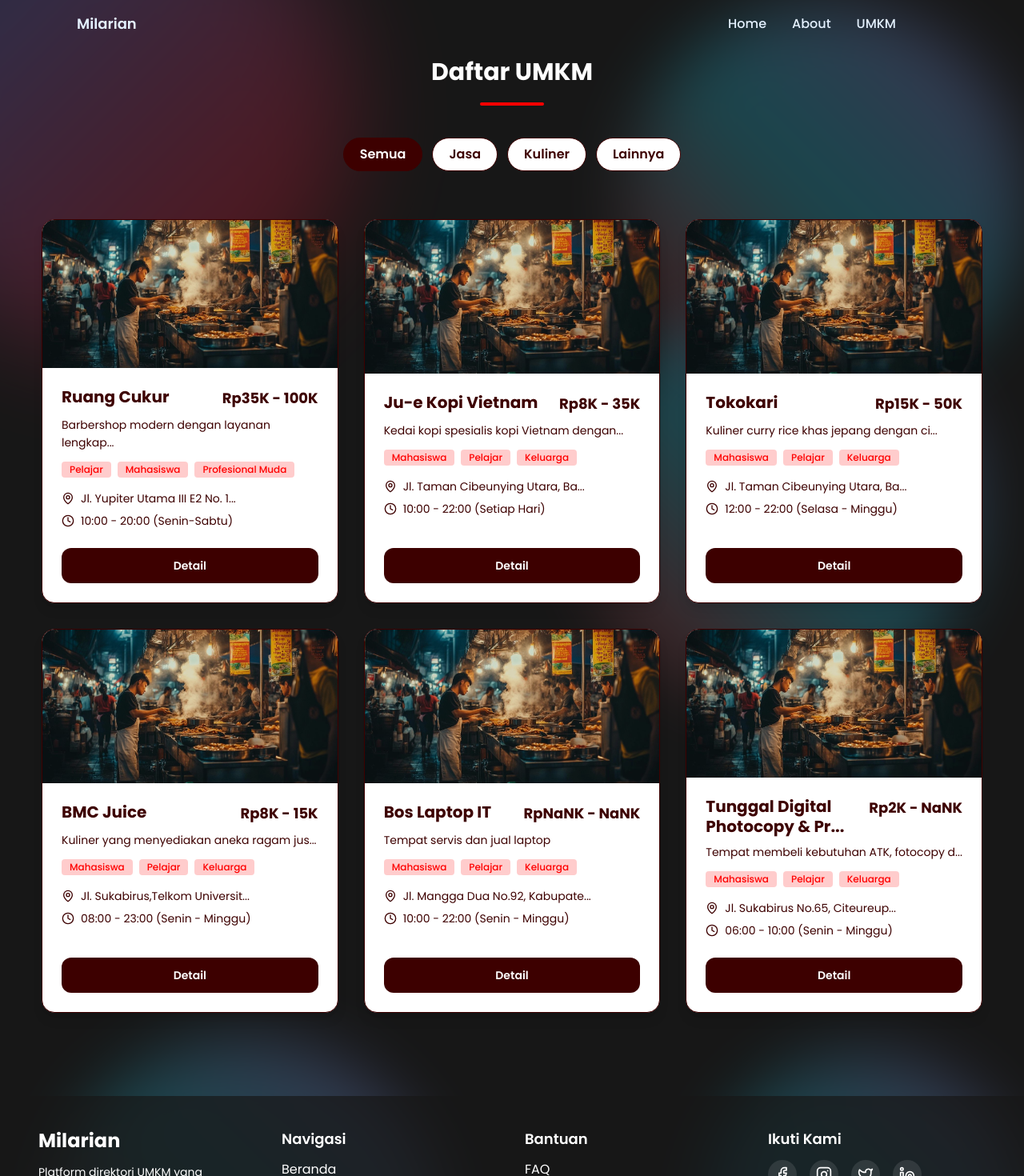
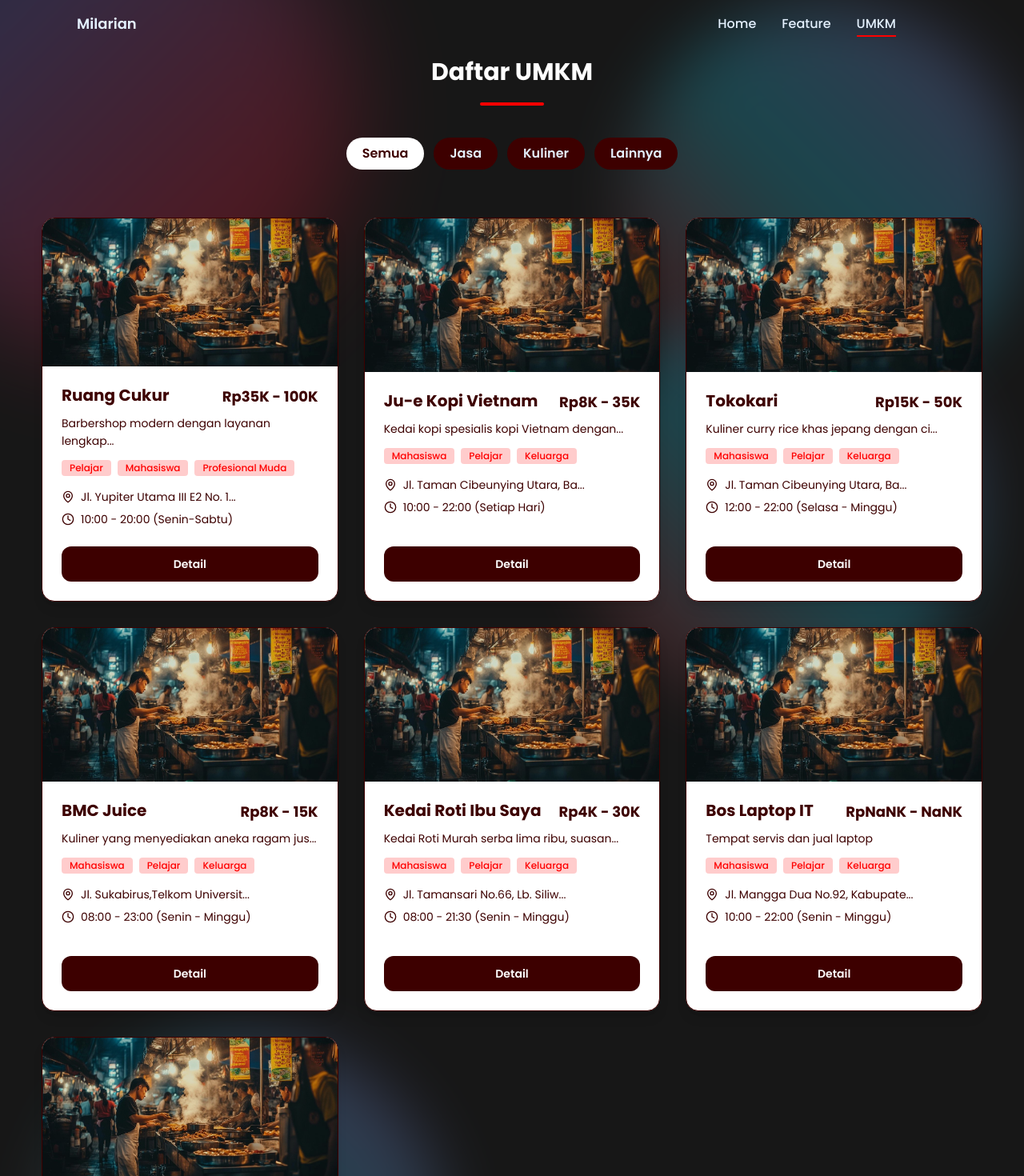
Before and after one commit to kanaee-cloud/milarian-fe, a React (Vite) app: page /umkm in a window 1280 px wide. Shown: the top 1470 px of the page at 80% size. Built offline with nearby package versions, Linux system fonts and the light colour scheme.

Commit message:
feat: fixing minor css and modals detail for umkm

```diff
--- a/src/components/Navbar.jsx
+++ b/src/components/Navbar.jsx
@@ -1,57 +1,67 @@
-import { useState, useEffect } from 'react';
+import { useState, useEffect } from "react";
+import { Menu, X } from "lucide-react";
+import { useLocation } from "react-router-dom";
 
 export const Navbar = () => {
   const [isScrolled, setIsScrolled] = useState(false);
   const [isMobileMenuOpen, setIsMobileMenuOpen] = useState(false);
+  const location = useLocation();
 
   useEffect(() => {
-        const handleScroll = () => {
-            setIsScrolled(window.scrollY > 10);
-        };
-
-        window.addEventListener('scroll', handleScroll);
-        return () => window.removeEventListener('scroll', handleScroll);
+    const handleScroll = () => setIsScrolled(window.scrollY > 10);
+    window.addEventListener("scroll", handleScroll);
+    return () => window.removeEventListener("scroll", handleScroll);
   }, []);
 
   const menuItems = [
     { name: "Home", link: "/" },
-        { name: "About", link: "/about" },
+    { name: "Feature", link: "/feature" },
     { name: "UMKM", link: "/umkm" },
   ];
 
   const handleMenuClick = () => setIsMobileMenuOpen(false);
 
-    const linkStyle = { textDecorationColor: 'transparent' };
-    const handleMouseEnter = (e) => e.currentTarget.style.textDecorationColor = '#FF0000';
-    const handleMouseLeave = (e) => e.currentTarget.style.textDecorationColor = 'transparent';
-
-    const renderMenuItems = (isMobile = false) => (
-        menuItems.map((navItem, index) => (
-            <li key={index}>
+  const renderMenuItems = (isMobile = false) =>
+    menuItems.map((navItem, index) => {
+      const isActive = location.pathname === navItem.link;
+      return (
+        <li key={index} className="relative group">
           <a
             href={navItem.link}
-                    className="text-light font-medium hover:underline decoration-2 underline-offset-4"
-                    style={linkStyle}
-                    onMouseEnter={handleMouseEnter}
-                    onMouseLeave={handleMouseLeave}
             onClick={isMobile ? handleMenuClick : undefined}
+            className={`text-light font-medium transition-colors duration-300 ${
+              isActive ? "text-accent" : "hover:text-accent"
+            }`}
           >
             {navItem.name}
+            {/* underline animasi */}
+            <span
+              className={`absolute left-0 bottom-[-4px] h-[2px] bg-accent transition-all duration-300 ease-in-out ${
+                isActive
+                  ? "w-full"
+                  : "w-0 group-hover:w-full"
+              }`}
+            ></span>
           </a>
         </li>
-        ))
       );
+    });
 
   return (
-        <nav className={`flex justify-between px-6 md:px-24 py-4 mb-6 items-center fixed top-0 left-0 right-0 z-50 transition-all duration-300 ${
-            isScrolled || isMobileMenuOpen ? 'bg-dark/80 backdrop-blur-md shadow-lg' : 'bg-transparent'
-        }`}>
-            <h1 className="font-semibold text-lg text-light md:block absolute md:relative left-1/2 md:left-0 -translate-x-1/2 md:translate-x-0">Milarian</h1>
+    <nav
+      className={`flex justify-between px-6 md:px-24 py-4 mb-6 items-center fixed top-0 left-0 right-0 z-50 transition-all duration-300 ${
+        isScrolled || isMobileMenuOpen
+          ? "bg-dark/80 backdrop-blur-md shadow-lg"
+          : "bg-transparent"
+      }`}
+    >
+      {/* Logo */}
+      <h1 className="font-semibold text-lg text-light md:block absolute md:relative left-1/2 md:left-0 -translate-x-1/2 md:translate-x-0">
+        Milarian
+      </h1>
 
       {/* Desktop Menu */}
-            <ul className="hidden md:flex gap-8 mr-16">
-                {renderMenuItems()}
-            </ul>
+      <ul className="hidden md:flex gap-8 mr-16">{renderMenuItems()}</ul>
 
       {/* Burger Menu Button */}
       <button
@@ -59,26 +69,22 @@ export const Navbar = () => {
         onClick={() => setIsMobileMenuOpen(!isMobileMenuOpen)}
         aria-label="Toggle menu"
       >
-                <svg
-                    className="w-6 h-6"
-                    fill="none"
-                    stroke="currentColor"
-                    viewBox="0 0 24 24"
-                >
-                    <path
-                        strokeLinecap="round"
-                        strokeLinejoin="round"
-                        strokeWidth={2}
-                        d={isMobileMenuOpen ? "M6 18L18 6M6 6l12 12" : "M4 6h16M4 12h16M4 18h16"}
-                    />
-                </svg>
+        {isMobileMenuOpen ? <X size={28} /> : <Menu size={28} />}
       </button>
 
       {/* Mobile Menu */}
-            <div className={`absolute top-full left-0 right-0 bg-dark/80 backdrop-blur-md md:hidden overflow-hidden transition-all duration-300 ease-in-out shadow-lg ${
-                isMobileMenuOpen ? 'max-h-64 opacity-100' : 'max-h-0 opacity-0'
-            }`}>
-                <div style={{ height: '2px', backgroundColor: '#FF0000', margin: '8px 24px 0' }}></div>
+      <div
+        className={`absolute top-full left-0 right-0 bg-dark/80 backdrop-blur-md md:hidden overflow-hidden transition-all duration-300 ease-in-out shadow-lg ${
+          isMobileMenuOpen ? "max-h-64 opacity-100" : "max-h-0 opacity-0"
+        }`}
+      >
+        <div
+          style={{
+            height: "2px",
+            backgroundColor: "#FF0000",
+            margin: "8px 24px 0",
+          }}
+        ></div>
         <ul className="flex flex-col items-center py-6 gap-6">
           {renderMenuItems(true)}
         </ul>
@@ -87,4 +93,4 @@ export const Navbar = () => {
   );
 };
 
-export default Navbar
+export default Navbar;
--- a/src/components/UmkmCard.jsx
+++ b/src/components/UmkmCard.jsx
@@ -9,7 +9,7 @@ const truncateText = (text, maxLength) => {
   return text.length > maxLength ? text.substring(0, maxLength) + "..." : text;
 };
 
-export const UmkmCard = ({ umkm }) => {
+export const UmkmCard = ({ umkm, onDetail }) => {
   return (
     <div className="w-full max-w-sm h-[480px] flex flex-col justify-between rounded-2xl overflow-hidden shadow-lg bg-white border border-gray-200 hover:scale-105 transition-transform duration-200">
       <div className="h-48 bg-hero bg-cover bg-center relative">
@@ -64,7 +64,9 @@ export const UmkmCard = ({ umkm }) => {
           </div>
         </div>
 
-        <button className="mt-6 w-full bg-primary text-white py-3 px-4 rounded-xl font-semibold text-sm hover:bg-primary/90 transition">
+        <button
+          onClick={() => onDetail(umkm)}
+          className="mt-6 w-full bg-primary text-white py-3 px-4 rounded-xl font-semibold text-sm hover:bg-primary/90 transition">
           Detail
         </button>
       </div>
--- a/src/components/UmkmFIlter.jsx
+++ b/src/components/UmkmFIlter.jsx
@@ -4,15 +4,15 @@ export const UmkmFilter = ({ selectedCategory, onSelectCategory }) => {
   const categories = ["Semua", "Jasa", "Kuliner", "Lainnya"];
 
   return (
-    <div className="flex flex-wrap justify-left gap-3 mb-10">
+    <div className="flex flex-wrap justify-center gap-3 mb-10">
       {categories.map((cat) => (
         <button
           key={cat}
           onClick={() => onSelectCategory(cat)}
-          className={`px-5 py-2 rounded-full font-semibold border transition-all duration-200 ${
+          className={`px-5 py-2 rounded-full font-semibold transition-all duration-200 ${
             selectedCategory === cat
-              ? "bg-primary text-white border-primary"
-              : "bg-white text-primary border-gray-300 hover:bg-primary/10"
+              ? "bg-white text-primary border-primary"
+              : "bg-primary text-light  hover:bg-accent/10"
           }`}
         >
           {cat}
--- /dev/null
+++ b/src/components/UmkmModal.jsx
@@ -0,0 +1,78 @@
+import { motion, AnimatePresence } from "framer-motion";
+import { X, MapPin, Clock } from "lucide-react";
+
+export const UmkmModal = ({ umkm, onClose }) => {
+  if (!umkm) return null;
+
+  return (
+    <AnimatePresence>
+      <motion.div
+        className="fixed inset-0 bg-black/50 backdrop-blur-sm flex justify-center items-center z-50"
+        initial={{ opacity: 0 }}
+        animate={{ opacity: 1 }}
+        exit={{ opacity: 0 }}
+      >
+        <motion.div
+          className="relative bg-gray rounded-2xl shadow-xl w-[90%] max-w-2xl p-6 overflow-y-auto max-h-[85vh]"
+          initial={{ y: 50, opacity: 0, scale: 0.95 }}
+          animate={{ y: 0, opacity: 1, scale: 1 }}
+          exit={{ y: 30, opacity: 0, scale: 0.95 }}
+          transition={{ type: "spring", damping: 20, stiffness: 120 }}
+        >
+
+          <button
+            onClick={onClose}
+            className="absolute top-4 right-4 text-gray-600 hover:text-red-500 bg-accent z-50 rounded-lg transition"
+          >
+            <X size={22} />
+          </button>
+
+          {/* Gambar */}
+          <div className="w-full h-48 rounded-xl bg-hero bg-cover bg-center mb-4 relative">
+            <div className="absolute inset-0 bg-black/20 rounded-xl"></div>
+          </div>
+
+          {/* Nama & Harga */}
+          <div className="flex justify-between items-start mb-3">
+            <h2 className="text-2xl font-bold text-gray-800">
+              {umkm.basicInfo.businessName}
+            </h2>
+            <p className="text-lg font-semibold text-accent">
+              Rp{(umkm.productsAndServices.priceRange.min / 1000).toFixed(0)}K -{" "}
+              {(umkm.productsAndServices.priceRange.max / 1000).toFixed(0)}K
+            </p>
+          </div>
+
+          {/* Deskripsi */}
+          <p className="text-gray-700 mb-4 leading-relaxed">
+            {umkm.basicInfo.shortDescription}
+          </p>
+
+          {/* Target Market */}
+          <div className="flex flex-wrap gap-2 mb-4">
+            {umkm.productsAndServices.targetMarket.map((market, i) => (
+              <span
+                key={i}
+                className="bg-accent/20 text-accent text-xs font-medium px-3 py-1 rounded-full"
+              >
+                {market}
+              </span>
+            ))}
+          </div>
+
+          {/* Info Lokasi & Jam Operasional */}
+          <div className="flex flex-col gap-3 text-gray-600 text-sm">
+            <div className="flex items-center gap-2">
+              <MapPin size={16} />
+              <span>{umkm.basicInfo.fullAddress}</span>
+            </div>
+            <div className="flex items-center gap-2">
+              <Clock size={16} />
+              <span>{umkm.operational.operatingHours}</span>
+            </div>
+          </div>
+        </motion.div>
+      </motion.div>
+    </AnimatePresence>
+  );
+};
--- a/src/data/data_umkm.js
+++ b/src/data/data_umkm.js
@@ -182,6 +182,52 @@ export const dataUmkm = [
   },
   {
     basicInfo: {
+      businessName: 'Kedai Roti Ibu Saya',
+      ownerName: 'Helen Chu',
+      shortDescription:
+        'Kedai Roti Murah serba lima ribu, suasana vintage dan penuh kehangatan.',
+      fullAddress:
+        'Jl. Tamansari No.66, Lb. Siliwangi, Kecamatan Coblong, Kota Bandung',
+      mapCoordinates: {
+        latitude: -6.915,
+        longitude: 107.61,
+      },
+      contact: '081315971723',
+      yearEstablished: null,
+      businessLegalStatus: 'Perorangan',
+      businessIdentificationNumber: 'Ada / Tidak Ada',
+    },
+    productsAndServices: {
+      category: 'Kuliner',
+      featuredProduct: 'Roti Kopi Susu',
+      priceRange: {
+        min: 4000,
+        max: 30000,
+      },
+      targetMarket: ['Mahasiswa', 'Pelajar', 'Keluarga'],
+      usp: 'Sekali Coba Langsung Jatuh Hati',
+      certification: '-',
+    },
+    operational: {
+      operatingHours: '08:00 - 21:30 (Senin - Minggu)',
+      numberOfEmployees: 4,
+      capacity: 'Sekitar 20 meja',
+    },
+    marketingAndDigital: {
+      socialMedia: {
+        instagram: '@cumalimaribu',
+      },
+      marketplace: null,
+      deliveryApps: ['GoFood', 'GrabFood', 'ShopeeFood'],
+      website: null,
+      paymentMethods: ['Tunai', 'QRIS'],
+    },
+    documentation: {
+      photos: ['Foto Mangkuk Bakso', 'Foto Suasana Kedai'],
+    },
+  },
+  {
+    basicInfo: {
       businessName: 'Bos Laptop IT',
       ownerName: 'Ismail',
       shortDescription: 'Tempat servis dan jual laptop',
--- a/src/pages/Umkm.jsx
+++ b/src/pages/Umkm.jsx
@@ -1,40 +1,50 @@
 import React, { useState, useMemo } from "react";
 import { useUmkm } from "../hooks/useUmkm";
 import { UmkmCard } from "../components/UmkmCard";
-import { UmkmFilter } from "../components/UmkmFIlter";
-
+import { UmkmFilter } from "../components/UmkmFilter";
+import { UmkmModal } from "../components/UmkmModal";
 
 const Umkm = () => {
   const { umkmList } = useUmkm();
   const [selectedCategory, setSelectedCategory] = useState("Semua");
+  const [selectedUmkm, setSelectedUmkm] = useState(null);
 
   const filteredUmkm = useMemo(() => {
     if (selectedCategory === "Semua") return umkmList;
     return umkmList.filter(
-      (u) => u.productsAndServices.category.toLowerCase() === selectedCategory.toLowerCase()
+      (u) =>
+        u.productsAndServices.category.toLowerCase() ===
+        selectedCategory.toLowerCase()
     );
   }, [umkmList, selectedCategory]);
 
   return (
     <section className="min-h-screen flex flex-col justify-center items-center px-5 mb-10 mt-14">
-      <h1 className="text-3xl font-bold text-center mb-5 text-navy">Daftar UMKM</h1>
+      <h1 className="text-3xl font-bold text-center mb-5 text-navy">
+        Daftar UMKM
+      </h1>
       <div className="w-20 h-1 bg-accent mx-auto mb-10 rounded-full"></div>
-
 
       <UmkmFilter
         selectedCategory={selectedCategory}
         onSelectCategory={setSelectedCategory}
       />
 
-      <div className="grid grid-cols-1 mt-5 sm:grid-cols-3 gap-8 place-items-center text-primary">
+      <div className="grid grid-cols-1 md:grid-cols-3 mt-5 sm:grid-cols-2 gap-8 place-items-center text-primary">
         {filteredUmkm.length > 0 ? (
-          filteredUmkm.map((umkm, i) => <UmkmCard key={i} umkm={umkm} />)
+          filteredUmkm.map((umkm, i) => (
+            <UmkmCard key={i} umkm={umkm} onDetail={setSelectedUmkm} />
+          ))
         ) : (
-          <p className="text-gray-500 text-center col-span-full">
-            Tidak ada UMKM dalam kategori ini.
-          </p>
+          <section className="min-h-screen text-center flex flex-col justify-center items-center col-span-full">
+            <p className="text-light text-center col-span-full">
+              Tidak ada Kategori UMKM
+            </p>
+          </section>
         )}
       </div>
+
+      <UmkmModal umkm={selectedUmkm} onClose={() => setSelectedUmkm(null)} />
     </section>
   );
 };
--- a/src/pages/home/Feature.jsx
+++ b/src/pages/home/Feature.jsx
@@ -12,7 +12,7 @@ const Feature = () => {
                     Stop scroll tanpa henti. Cukup deskripsikan apa yang kamu butuhin, dan biarkan Gemini memberikan rekomendasi paling personal buat kamu.
                 </p>
             </div>
-            <button className='mt-4 py-2 px-4 bg-accent flex items-center gap-x-4 text-dark font-semibold rounded-full hover:bg-gray hover:text-accent transition-all duration-500'>
+            <button className='mt-4 py-4 px-8 bg-accent flex items-center gap-x-4 text-dark font-semibold rounded-full hover:bg-gray hover:text-accent transition-all duration-500'>
 
                 <span>
                     Coba Fitur
--- a/src/pages/home/Review.jsx
+++ b/src/pages/home/Review.jsx
@@ -48,6 +48,7 @@ const Review = () => {
                                 <p className="text-gray-700 italic mb-4">
                                     “{review.text}”
                                 </p>
+                                <hr className=" border-2 opacity-70 border-accent"/>
                                 <div className="mt-4">
                                     <h3 className="text-navy font-semibold">{review.name}</h3>
                                     <span className="text-blue text-sm">{review.job}</span>
```
Also changed, not shown: src/pages/NotFound.jsx (added, +11 -0 lines), src/routes/index.jsx (+6 -1 lines). Lines whose indentation alone changed are shown as unchanged.
